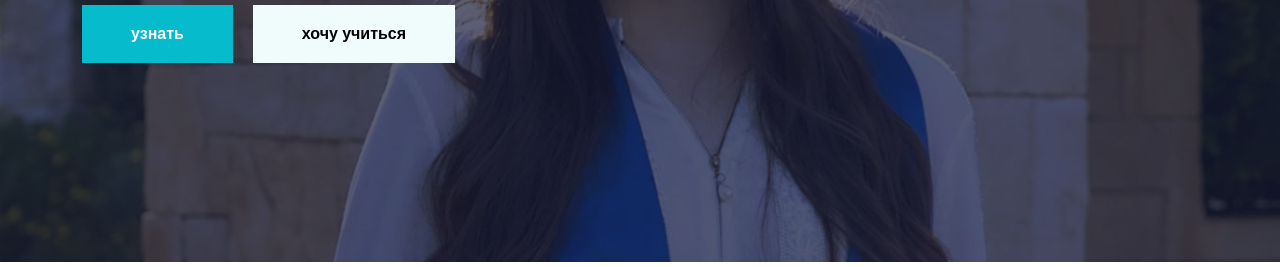
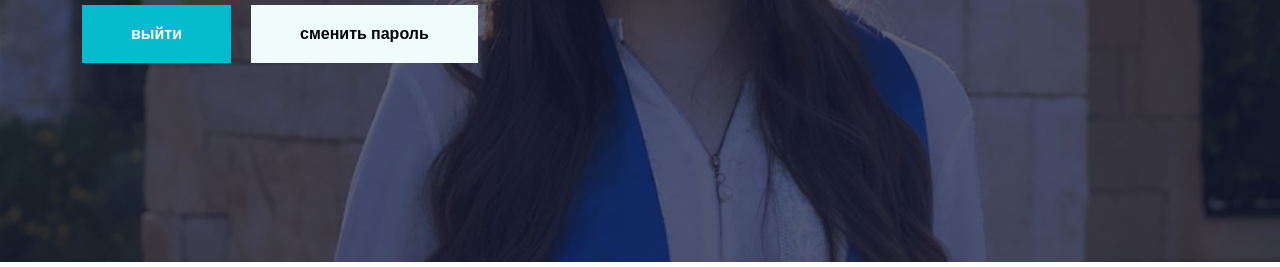
Before and after one commit to Lebron09/elearning-github.io, a plain HTML site: page index.html in a window 1280 px wide. Shown: the part 533-800 px from the top of the page. Drawn offline with nearby package versions, Linux system fonts and the light colour scheme; a script that the page names is missing.

Commit message:
index.html

```diff
--- a/index.html
+++ b/index.html
@@ -79,11 +79,11 @@
                     <div class="container">
                         <div class="row justify-content-start">
                             <div class="col-sm-10 col-lg-8">
-                                <h5 class="text-primary text-uppercase mb-3 animated slideInDown">Лучшие онлайн курсы 2025</h5>
-                                <h1 class="display-3 text-white animated slideInDown">Лучшая онлайн платформа 2025</h1>
+                                <h5 class="text-primary text-uppercase mb-3 animated slideInDown">Личный кабинет</h5>
+                                <h1 class="display-3 text-white animated slideInDown">Демешко Даниил Олегович</h1>
                                 <p class="fs-5 text-white mb-4 pb-2">Наши ученики получают самые лучшие баллы в своих регионах</p>
-                                <a href="" class="btn btn-primary py-md-3 px-md-5 me-3 animated slideInLeft">узнать</a>
-                                <a href="" class="btn btn-light py-md-3 px-md-5 animated slideInRight">хочу учиться</a>
+                                <a href="" class="btn btn-primary py-md-3 px-md-5 me-3 animated slideInLeft">выйти</a>
+                                <a href="" class="btn btn-light py-md-3 px-md-5 animated slideInRight">сменить пароль</a>
                             </div>
                         </div>
                     </div>
@@ -98,8 +98,8 @@
                                 <h5 class="text-primary text-uppercase mb-3 animated slideInDown">Лучшие онлайн курсы 2025</h5>
                                 <h1 class="display-3 text-white animated slideInDown">Лучшая онлайн платформа 2021</h1>
                                 <p class="fs-5 text-white mb-4 pb-2">Наши ученики получают самые лучшие баллы в своих регионах</p>
-                                <a href="" class="btn btn-primary py-md-3 px-md-5 me-3 animated slideInLeft">узнать</a>
-                                <a href="" class="btn btn-light py-md-3 px-md-5 animated slideInRight">хочу учиться</a>
+                                <a href="" class="btn btn-primary py-md-3 px-md-5 me-3 animated slideInLeft">выйти</a>
+                                <a href="" class="btn btn-light py-md-3 px-md-5 animated slideInRight">сменить пароль</a>
                             </div>
                         </div>
                     </div>
```
